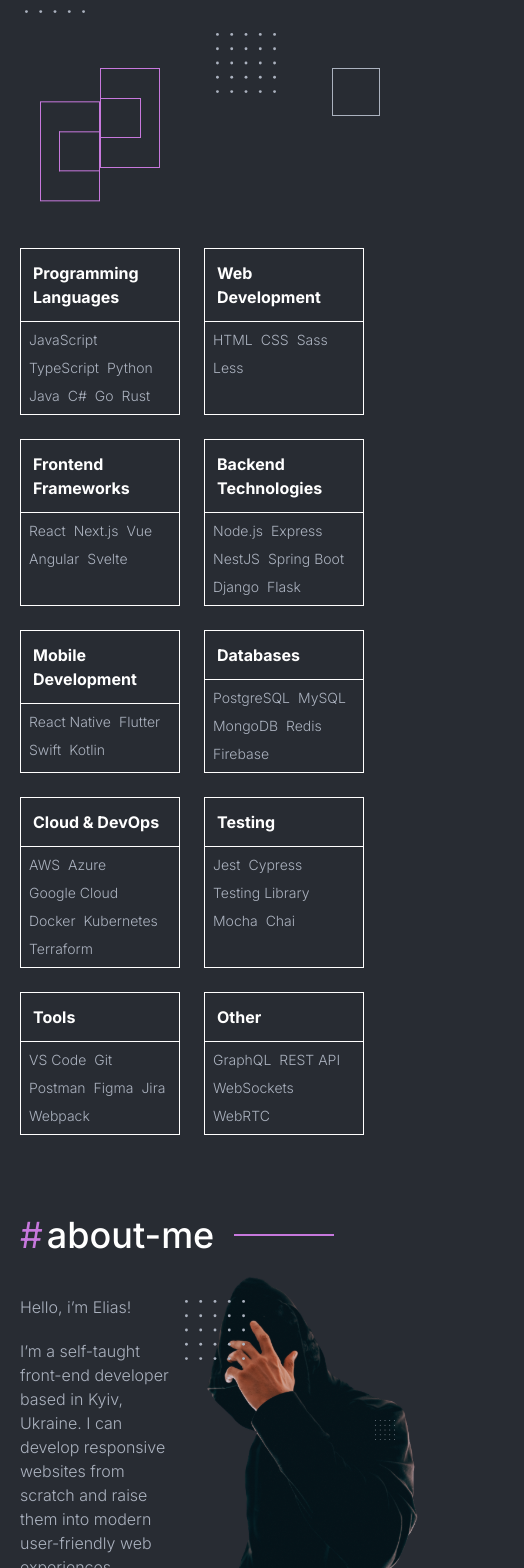
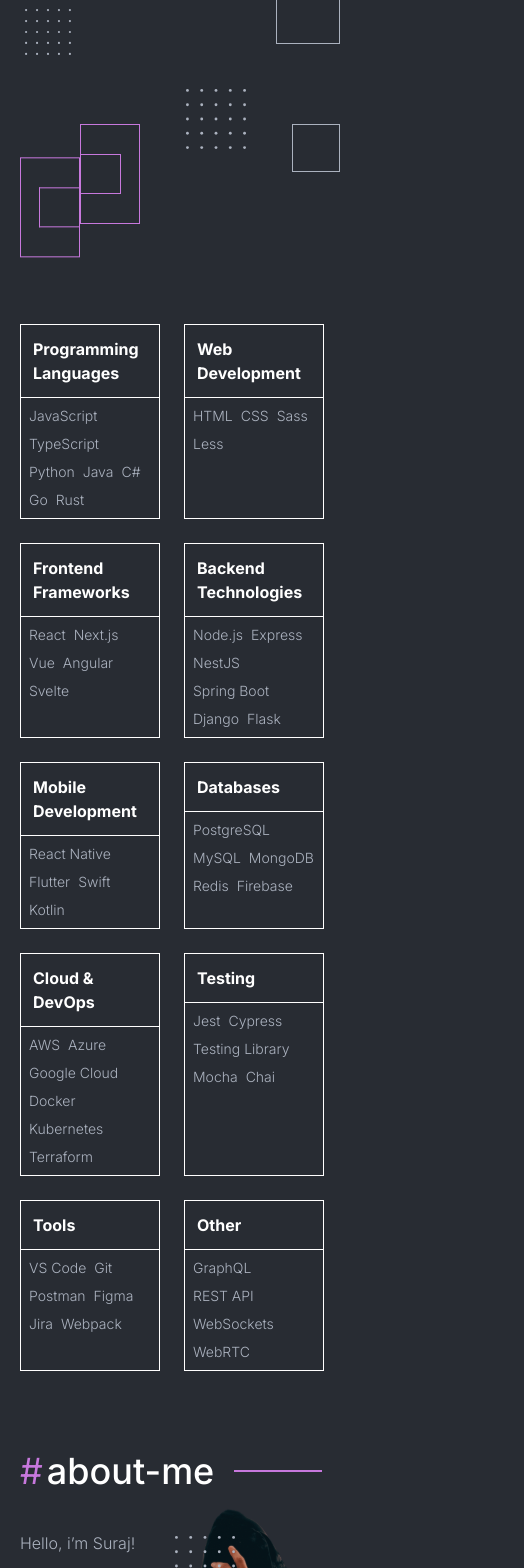
Before and after one commit to rockzsuraj/professional-porfolio, a Next.js app: page / in a window 390 px wide. Shown: the part 3774-5342 px from the top of the page, 524 px wide, since content can reach past the window. Built offline with nearby package versions, Linux system fonts and the light colour scheme.

Commit message:
fix: css

```diff
--- a/src/app/components/About-me/AboutMe.tsx
+++ b/src/app/components/About-me/AboutMe.tsx
@@ -12,11 +12,11 @@
         <div className='pt-10'>
           <div className='text-gray text-4 font-light'>
             <p>
-              Hello, i’m Elias!
+              Hello, i’m Suraj!
             </p>
 
             <p className='pt-5'>
-              I’m a self-taught front-end developer based in Kyiv, Ukraine. I can develop responsive websites from scratch and raise them into modern user-friendly web experiences.
+              I’m a self-taught front-end developer based in Bihar, India. I can develop responsive websites from scratch and raise them into modern user-friendly web experiences.
             </p>
 
             <p className='pt-5'>
@@ -24,7 +24,9 @@
             </p>
           </div>
         </div>
-        <AboutMeGraphics />
+        <div className='md:transform md:-translate-y-20'>
+          <AboutMeGraphics />
+        </div>
       </div>
 
     </div>
--- a/src/app/components/cards/Skills.tsx
+++ b/src/app/components/cards/Skills.tsx
@@ -9,11 +9,11 @@
             <div>
                 <SectionHeading title='skills' />
             </div>
-            <div className='flex flex-col lg:flex-row mt-10'>
-                <div className='flex'>
+            <div className='flex flex-col lg:flex-row mt-10 justify-between'>
+                <div className=''>
                     <SkillGraphics />
                 </div>
-                <div className='flex flex-row pt-15'>
+                <div className='mt-20'>
                     <SkillCard />
                 </div>
             </div>
--- a/src/app/components/contacts/Contacts.tsx
+++ b/src/app/components/contacts/Contacts.tsx
@@ -4,15 +4,15 @@
 
 const Contacts = () => {
     return (
-        <div className='pt-50'>
+        <div className='flex flex-col md:mt-20'>
             <div>
                 <SectionHeading title='contacts' />
             </div>
-            <div className='flex flex-row'>
+            <div className='flex flex-col md:flex-row justify-between items-baseline'>
                 <div>
                     <p className='text-gray pt-10 font-light'>I’m interested in freelance opportunities. However, if you have other request or question, don’t hesitate to contact me</p>
                 </div>
-                <div className=''>
+                <div className='mt-10 md:mt-0'>
                     <MessageMe />
                 </div>
             </div>
--- a/src/app/components/sections/Footer.tsx
+++ b/src/app/components/sections/Footer.tsx
@@ -6,7 +6,7 @@
 const Footer = () => {
   return (
     <div className='flex flex-col pb-8'>
-      <div className='flex flex-row border-t-1 mt-20  justify-between'>
+      <div className='flex flex-col md:flex-row border-t-1 mt-20 justify-between'>
         <div className='flex flex-col p-10'>
           <div className='flex flex-row items-center'>
             <div className='w-7'>
@@ -15,7 +15,7 @@
             <div>
               <p className='font-medium'>Suraj</p>
             </div>
-            <div className='text-gray pl-10 font-light'>
+            <div className='text-gray md:pl-10 font-light'>
               <p>
                 mail4suraj11@gmail.com
               </p>
@@ -25,9 +25,9 @@
             <p>Full stack developer</p>
           </div>
         </div>
-        <div className='mt-10 p-2'>
+        <div className='self-center md:mt-10 p-2 flex flex-col items-center'>
           <h1 className='font-medium'>Media</h1>
-          <div className='flex pt-5'>
+          <div className='flex md:pt-5'>
             {
               icons.map(icon => (
                 <Link key={icon.alt} href={`/${icon.alt}`} className='w-10'>
--- a/src/app/components/sidebar/Sidebar.tsx
+++ b/src/app/components/sidebar/Sidebar.tsx
@@ -11,7 +11,7 @@
           <div className="h-1/6 w-0.5 bg-gray ml-auto mr-auto" />
           <div className="flex flex-col items-center">
             {icons.map(icon => {
-              return <Link href={icon.alt} key={icon.alt}>
+              return <Link href={icon.alt} key={icon.alt} className='bg-background'>
                 <Icon key={icon.alt} src={icon.src} alt={icon.alt} />
               </Link>
             })}
@@ -19,10 +19,10 @@
         </div>
 
         <div className="h-1/2" />
-        <div className="w-20 border-1 border-(--color-gray) h-60 -translate-x-1/2" />
+        <div className="w-40 border-1 border-(--color-gray) h-40 -translate-x-1/2" />
         <div className="h-1/4" />
         <div className="transform -translate-x-1/6">
-          <Icon src="dots.svg" alt="dots" />
+          <Icon src="dots.svg" alt="dots" width={70}/>
         </div>
         <div className='h-1/8' />
       </div>
--- a/src/app/components/sidebar/SidebarRight.tsx
+++ b/src/app/components/sidebar/SidebarRight.tsx
@@ -6,12 +6,12 @@
         <aside className='h-full w-20'>
             <div className='h-full flex flex-col items-end'>
                 <div className='h-1/2' />
-                <div className="w-10 h-30 border-1 border-r-0 border-gray" />
+                <div className="w-20 h-30 border-1 border-r-0 border-gray" />
                 <div className='h-1/2' />
-                <div className="w-10 h-40 border-1 border-r-0 border-gray" />
+                <div className="w-15 h-40 border-1 border-r-0 border-gray" />
                 <div className='h-1/6' />
                 <div className="transform translate-x-1/2">
-                    <Icon src="dots.svg" alt="dots" />
+                    <Icon src="dots.svg" alt="dots" width={70}/>
                 </div>
                 <div className='h-1/4' />
             </div>
--- a/src/app/components/ui/SkillCard.tsx
+++ b/src/app/components/ui/SkillCard.tsx
@@ -5,7 +5,7 @@
     return (
         <div className="flex flex-row gap-6 flex-wrap md:ml-10">
             {skills.map((group) => (
-                <div key={group.category} className="border-1 w-40">
+                <div key={group.category} className="border-1 w-35 md:w-40">
                     <h3 className="font-bold text-medium p-3 justify-center items-center">{group.category}</h3>
                     <ul className="flex flex-wrap gap-2 border-t-1 p-2">
                         {group.technologies.map((tech) => (
--- a/src/app/graphics/AboutMeGraphics.tsx
+++ b/src/app/graphics/AboutMeGraphics.tsx
@@ -9,12 +9,12 @@
             <div className='absolute top-10 md:top-20 md:left-10'>
                 <Icon alt='dots' src='dots.svg' width={70} height={70} />
             </div>
-            <div className='h-80 w-60 md:h-80 md:w-80'>
+            <div className='h-80 w-50 md:h-80 md:w-80'>
                 <Image alt='hoodie' width={500} height={500} src='/image/hoodie.svg' />
-                <div className='absolute w-full h-0.5 bg-primary'/>
+                <div className='absolute w-full h-0.5 bg-primary' />
             </div>
-            <div className='absolute right-0 top-40 md:top-60'>
-                <Icon alt='dots' src='dots.svg' width={70} height={30} />
+            <div className='absolute right-0 top-40 md:top-60 '>
+                <Icon alt='dots' src='dots.svg' width={70} height={70} />
             </div>
         </div>
     )
--- a/src/app/graphics/SkillGraphics.tsx
+++ b/src/app/graphics/SkillGraphics.tsx
@@ -3,7 +3,7 @@
 
 const SkillGraphics = () => {
     return (
-        <div className='flex flex-col w-90 h-80 pt-10'>
+        <div className='flex flex-col w-80 h-80 pt-10'>
             <div className='flex pt-10'>
                 <div>
                     <Icon alt='dots' src='dots.svg' width={70}/>
@@ -12,7 +12,7 @@
             </div>
             <div className='flex pt-10 justify-between'>
                 <div>
-                    <div className='ml-5'>
+                    <div className='ml-0 lg:ml-5'>
                         <div className="flex flex-row pb-0 mb-0">
                             <div className="w-15 h-25 border border-primary translate-y-1/3 flex items-center justify-end">
                                 <div className="w-10 h-10 border border-primary border-r-0" />
--- a/src/app/layout.tsx
+++ b/src/app/layout.tsx
@@ -20,14 +20,14 @@
 }) {
   return (
     <html lang="en" className=''>
-      <body className={`${inter.className} flex flex-col min-h-screen pl-5 pr-5 md:pl-0 md:pr-0`}>
+      <body className={`${inter.className} flex flex-col min-h-screen md:pl-0 md:pr-0`}>
         <div className='flex flex-1'>
           <div className='hidden md:flex overflow-hidden'>
             <Sidebar />
           </div>
           <div className='flex-1 flex flex-col '>
             <Header />
-            <main className='flex-1'>
+            <main className='flex-1 ml-5 mr-5'>
               {children}
             </main>
           </div>
```
Also changed, not shown: src/app/components/contacts/MessageMe.tsx (+7 -7 lines).
